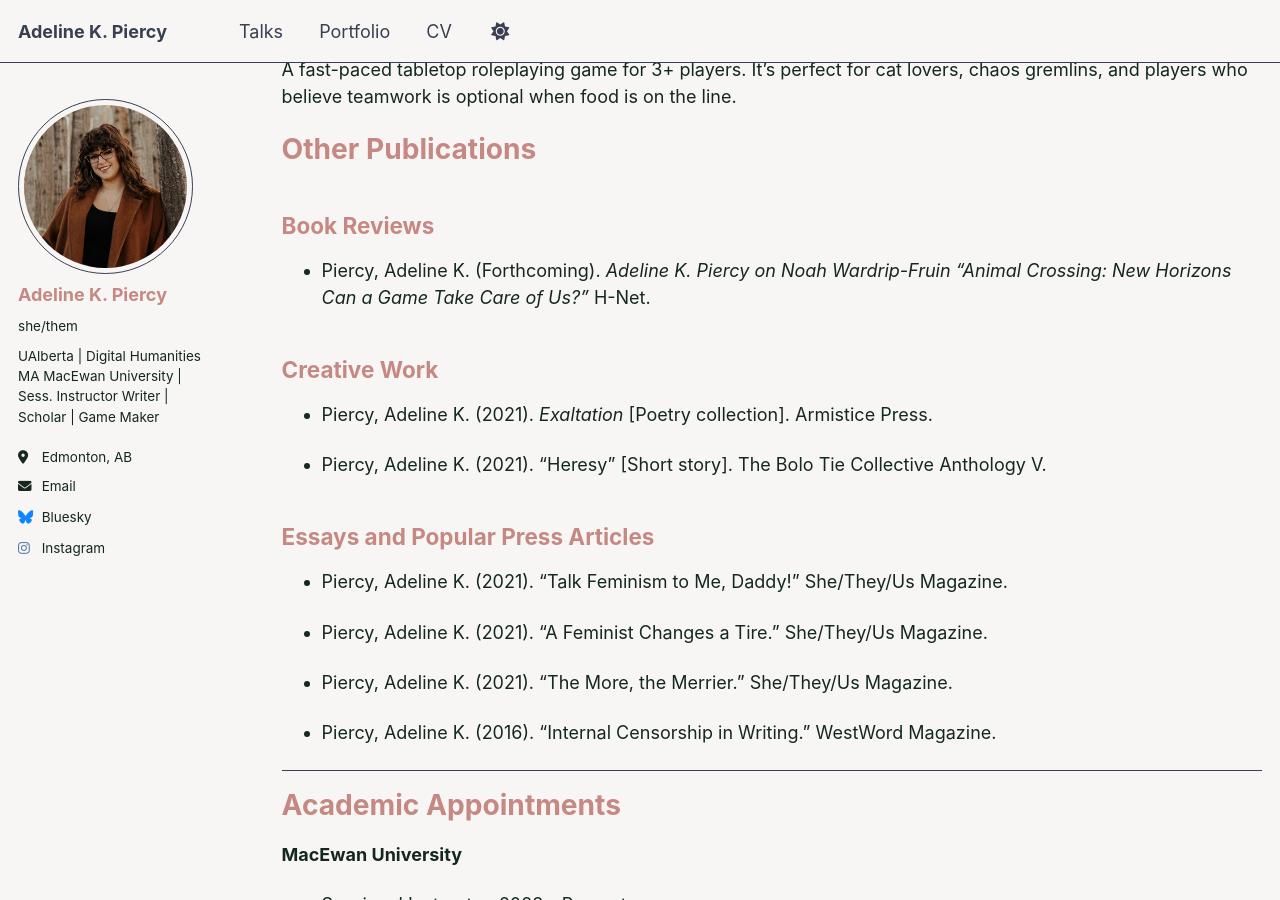
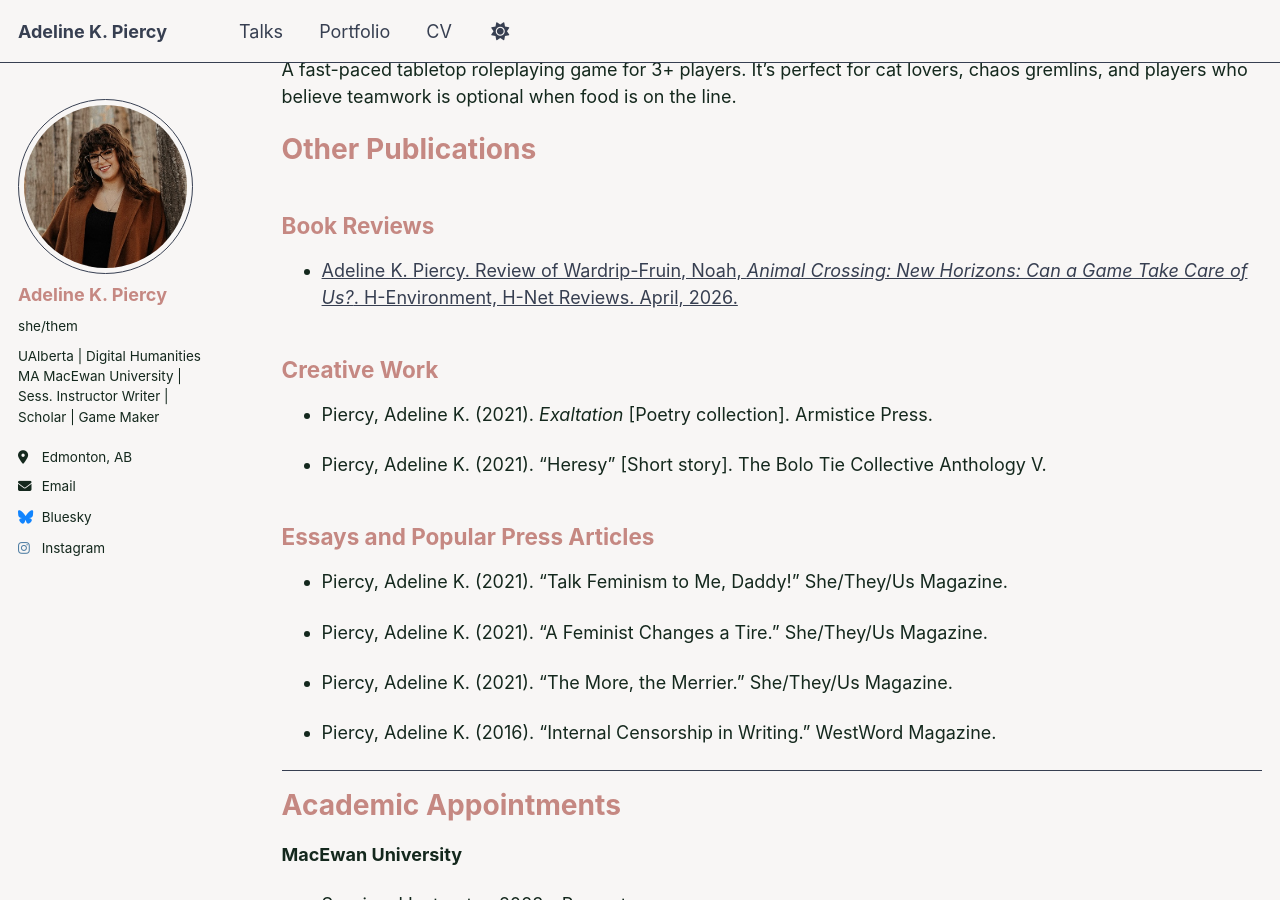
Before and after one commit to akpiercy/me, a Jekyll site: the page built from _pages/cv.md, in a window 1280 px wide and 900 px high, scrolled down 1224 px. Built offline with Jekyll 4.4.1, drawn with Linux system fonts in a browser that asks for light colours.

Commit message:
Update book review citation format

```diff
--- a/_pages/cv.md
+++ b/_pages/cv.md
@@ -54,7 +54,7 @@ Other Publications
 
 Book Reviews
 -------
-* Piercy, Adeline K. (Forthcoming). *Adeline K. Piercy on Noah Wardrip-Fruin "Animal Crossing: New Horizons Can a Game Take Care of Us?”* H-Net.
+* [Adeline K. Piercy. Review of Wardrip-Fruin, Noah, *Animal Crossing: New Horizons: Can a Game Take Care of Us?*. H-Environment, H-Net Reviews. April, 2026.](https://www.h-net.org/reviews/showpdf.php?id=62475)
 
 Creative Work
 -------
```
